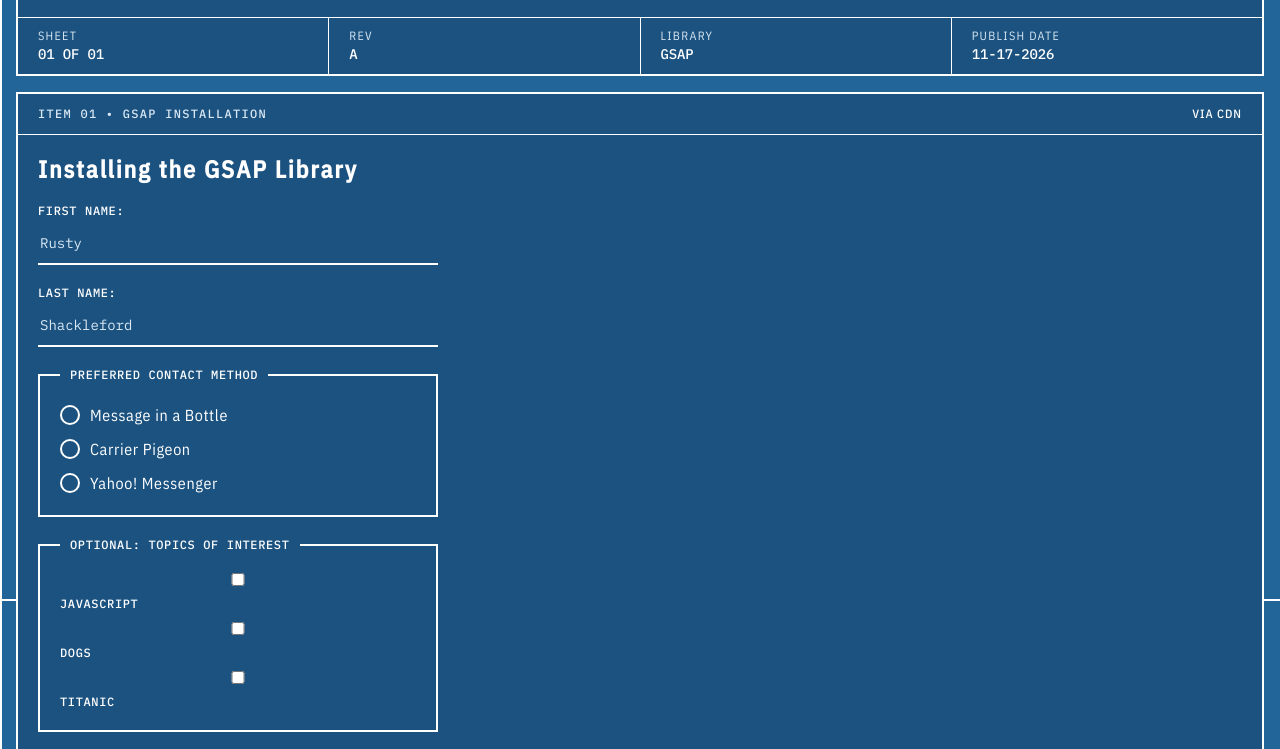
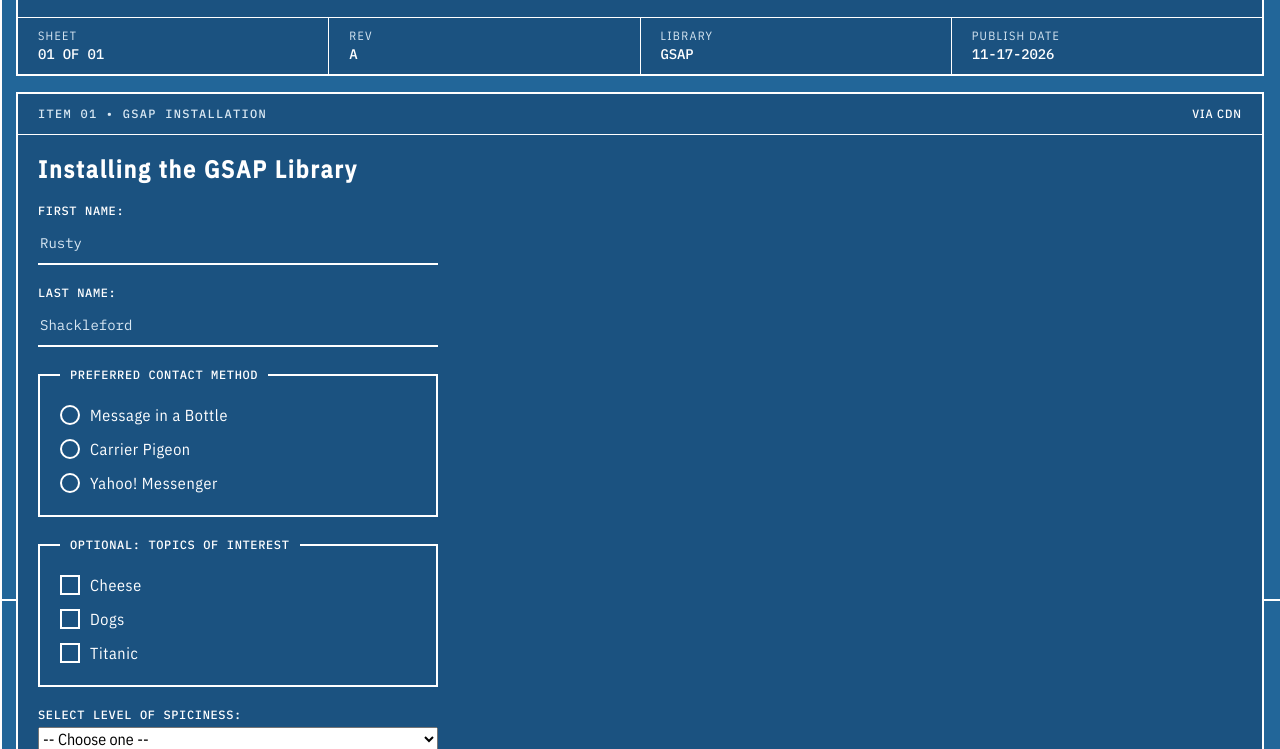
Before and after one commit to MalakDynamics/CISW400MidtermProject, a plain HTML site: page index.html in a window 1280 px wide. Shown: the part 201-950 px from the top of the page. Drawn offline with Linux system fonts and the light colour scheme.

Commit message:
checkboxes are styled

```diff
--- a/index.html
+++ b/index.html
@@ -57,6 +57,7 @@
                             id="first-name"
                             name="fname"
                             placeholder="Rusty"
+                            autocomplete="off"
                             required>
                     </div>
                     <div class="bp-field">
@@ -66,6 +67,7 @@
                             id="last-name"
                             name="lname"
                             placeholder="Shackleford"
+                            autocomplete="off"
                             required>
                     </div>
                     <div class="bp-field">
@@ -88,12 +90,18 @@
                     <div class="bp-field">
                         <fieldset>
                             <legend>Optional: Topics of Interest</legend>
-                            <input type="checkbox" id="interest-js" name="interests" value="javascript">
-                            <label for="interest-js">JavaScript</label>
-                            <input type="checkbox" id="interest-dogs" name="interests" value="dogs">
-                            <label for="interest-dogs">Dogs</label>
-                            <input type="checkbox" id="interest-titanic" name="interests" value="titanic">
-                            <label for="interest-titanic">Titanic</label>
+                            <div class="bp--radio-option">
+                                <input type="checkbox" id="interest-cheese" name="interests" value="cheese">
+                                <label for="interest-cheese">Cheese</label>
+                            </div>
+                            <div class="bp--radio-option">
+                                <input type="checkbox" id="interest-dogs" name="interests" value="dogs">
+                                <label for="interest-dogs">Dogs</label>
+                            </div>
+                            <div class="bp--radio-option">
+                                <input type="checkbox" id="interest-titanic" name="interests" value="titanic">
+                                <label for="interest-titanic">Titanic</label>
+                            </div>
                         </fieldset>
                     </div>
                     <div class="bp-field">
--- a/style.css
+++ b/style.css
@@ -490,3 +490,19 @@ input[type="radio"] {
     input[type="radio"]:checked {
         background: radial-gradient(circle, var(--ink) 35%, transparent 40%);
     }
+input[type="checkbox"] {
+    appearance: none;
+    width: 1.25rem;
+    height: 1.25rem;
+    margin: 0;
+    border: var(--line-thick) solid var(--ink);
+    background: transparent;
+    cursor: pointer;
+    transition: background-color 0.15s ease;
+    box-shadow: inset 0 0 0 3px var(--paper-deep);
+}
+    input[type="checkbox"]:checked {
+        background-color: var(--ink);
+
+  box-shadow: inset 0 0 0 3px var(--paper-deep);
+    }
```
